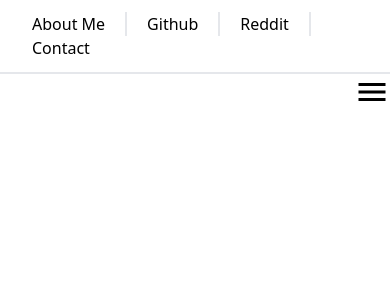
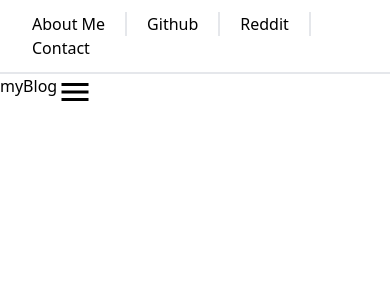
Before and after one commit to 313shazid313/my-blog, a React (Vite) app in the folder frontend/: page / in a window 390 px wide. Shown: the top 300 px of the page. Built offline with nearby package versions, Linux system fonts and the light colour scheme.

Commit message:
making navbar

```diff
--- a/frontend/src/components/Navbar.jsx
+++ b/frontend/src/components/Navbar.jsx
@@ -80,8 +80,9 @@ const Navbar = () => {
 
         {/* Mobile menu */}
       </div>
-      <div className="md:hidden flex justify-end">
-        <button onClick={toggleMobileMenu}>
+      <div className="md:hidden flex ">
+        <p className="">myBlog</p>
+        <button onClick={toggleMobileMenu} className="flex justify-end">
           {openedMenu ? (
             <IoClose className="size-9" />
           ) : (
@@ -92,7 +93,7 @@ const Navbar = () => {
 
       {/*items only for mobile menu*/}
       {openedMenu && (
-        <div className="md:hidden">
+        <div className="md:hidden bg-slate-300 shadow-md">
           <h1>the topg</h1>
         </div>
       )}
```
